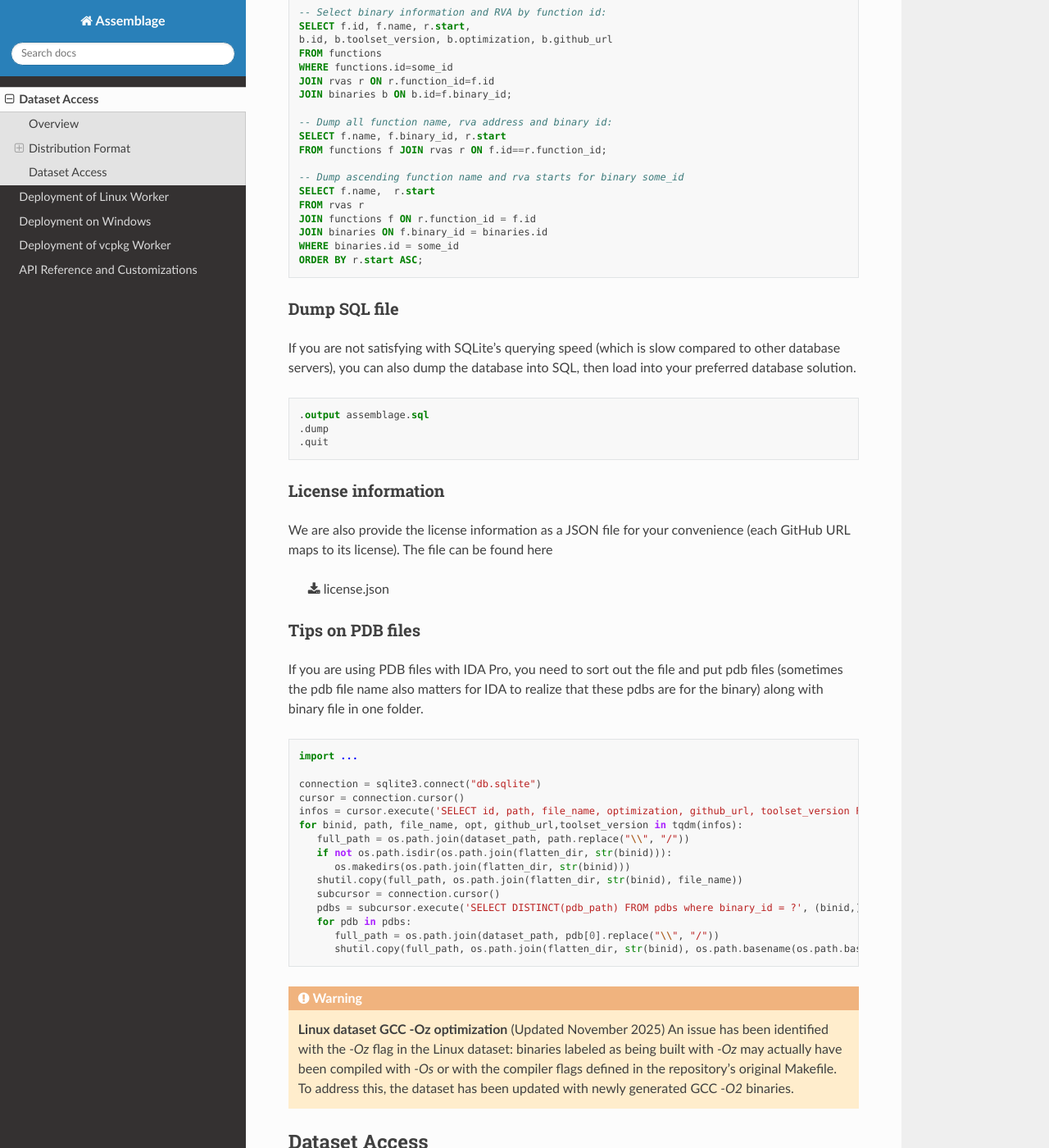
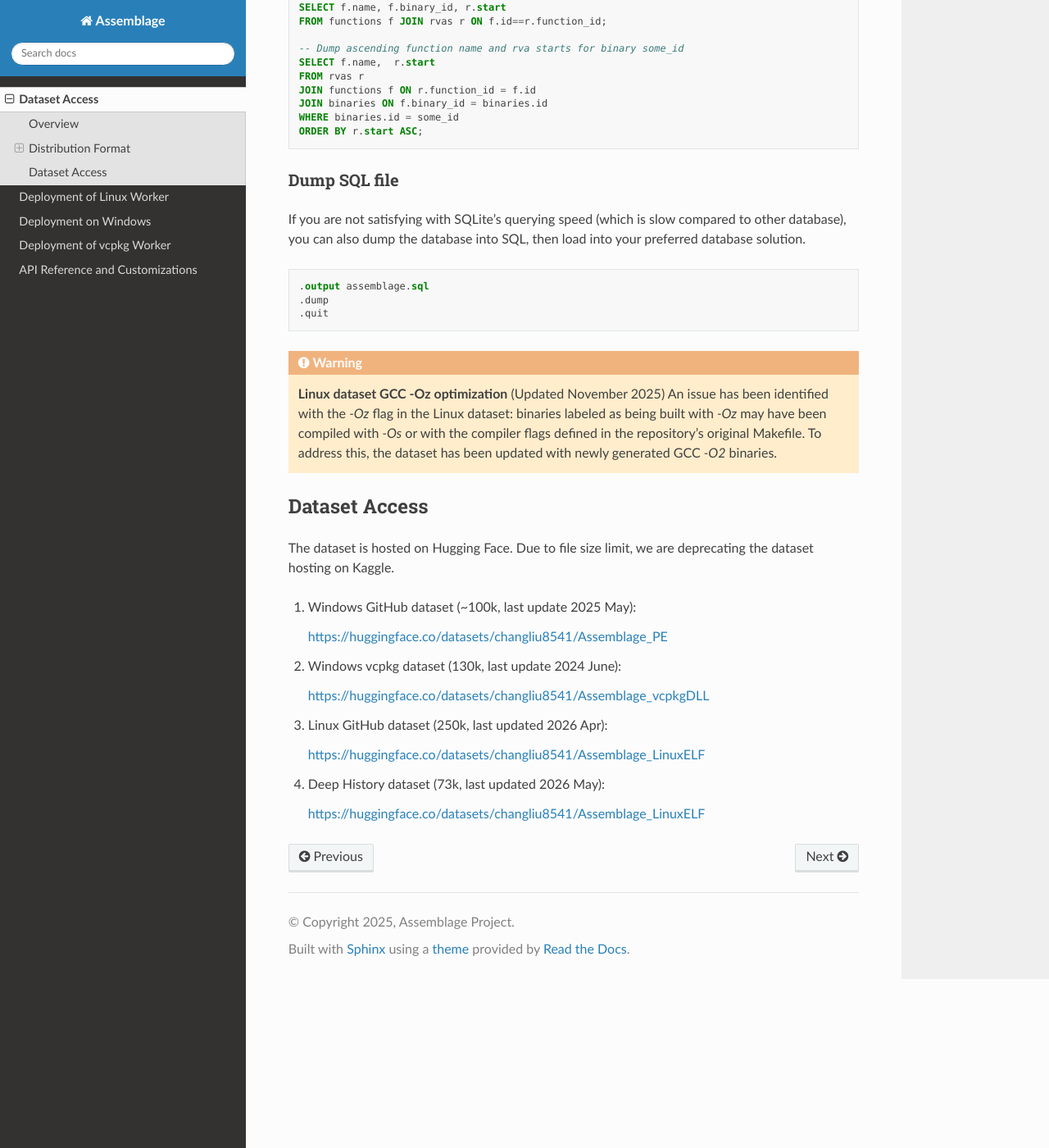
Before and after one commit to changliu98/AssemblageDocs, a Sphinx documentation site: the page built from docs/source/dataset.rst, in a window 1280 px wide and 1400 px high, scrolled down 2135 px. Shown: the whole window at 82% size. Built offline with Sphinx 7.4.7 and the Read the Docs theme 3.1.0, drawn with Linux system fonts in a browser that asks for light colours; some of the changed text lies outside the part shown.

Commit message:
Update dataset.rst

```diff
--- a/docs/source/dataset.rst
+++ b/docs/source/dataset.rst
@@ -13,17 +13,6 @@
 .. image:: assets/pipeline.png
   :width: 500
   :alt: Dataset generation pipeline
-
-
-+-------------+---------------+---------+-------+----------+
-| Data source | Compiler      | OS      | Count | Licensed |
-+=============+===============+=========+=======+==========+
-| GitHub      | Visual Studio | Windows | 960k  | 120k     |
-+-------------+---------------+---------+-------+----------+
-| GitHub      | GCC/Clang     | Linux   | 428k  | 211k     |
-+-------------+---------------+---------+-------+----------+
-| vcpkg       | Visual Studio | Windows | 130k  | 130k     |
-+-------------+---------------+---------+-------+----------+
 
 .. note::
    Currently we are only releasing binaries built from repositories that have license.
@@ -95,7 +84,7 @@
 
 Dump SQL file
 ~~~~~~~~~~~~~
-If you are not satisfying with SQLite's querying speed (which is slow compared to other database servers), you can also dump the database into SQL, then load into
+If you are not satisfying with SQLite's querying speed (which is slow compared to other database), you can also dump the database into SQL, then load into
 your preferred database solution.
 
 .. code-block:: sql
@@ -104,43 +93,9 @@
    .dump
    .quit
 
-License information
-~~~~~~~~~~~~~~~~~~
-
-We are also provide the license information as a JSON file for your convenience (each GitHub URL maps to its license). The file can be found here
-
-   :download:`license.json <assets/license.json>`
-
-
-Tips on PDB files
-~~~~~~~~~~~~~~~~~
-
-
-If you are using PDB files with IDA Pro,
-you need to sort out the file and put pdb files (sometimes the pdb file name also matters for IDA to realize that these pdbs are for the binary)
-along with binary file in one folder.
-
-.. code-block:: python
-
-   import ...
-
-   connection = sqlite3.connect("db.sqlite")
-   cursor = connection.cursor()
-   infos = cursor.execute('SELECT id, path, file_name, optimization, github_url, toolset_version FROM binaries;')
-   for binid, path, file_name, opt, github_url,toolset_version in tqdm(infos):
-      full_path = os.path.join(dataset_path, path.replace("\\", "/"))
-      if not os.path.isdir(os.path.join(flatten_dir, str(binid))):
-         os.makedirs(os.path.join(flatten_dir, str(binid)))
-      shutil.copy(full_path, os.path.join(flatten_dir, str(binid), file_name))
-      subcursor = connection.cursor()
-      pdbs = subcursor.execute('SELECT DISTINCT(pdb_path) FROM pdbs where binary_id = ?', (binid,))
-      for pdb in pdbs:
-         full_path = os.path.join(dataset_path, pdb[0].replace("\\", "/"))
-         shutil.copy(full_path, os.path.join(flatten_dir, str(binid), os.path.basename(os.path.basename(pdb[0]).split("_")[-1])))
-
 .. warning::
    **Linux dataset GCC -Oz optimization** (Updated November 2025)
-   An issue has been identified with the `-Oz` flag in the Linux dataset: binaries labeled as being built with `-Oz` may actually have been compiled with `-Os` or with the compiler flags defined in the repository's original Makefile. To address this, the dataset has been updated with newly generated GCC `-O2` binaries.
+   An issue has been identified with the `-Oz` flag in the Linux dataset: binaries labeled as being built with `-Oz` may have been compiled with `-Os` or with the compiler flags defined in the repository's original Makefile. To address this, the dataset has been updated with newly generated GCC `-O2` binaries.
 
 Dataset Access
 ----------------
@@ -148,21 +103,21 @@
 The dataset is hosted on Hugging Face.
 Due to file size limit, we are deprecating the dataset hosting on Kaggle.
 
-#. Sample dataset (~600 binaries, 500MB):
-
-   https://www.kaggle.com/datasets/changliuh7rfs5/assemblage-sample
-
-
-#. Windows GitHub dataset (~100k, last update 2025 May 27th):
+#. Windows GitHub dataset (~100k, last update 2025 May):
 
    https://huggingface.co/datasets/changliu8541/Assemblage_PE
 
 
-#. Windows vcpkg dataset (130k, last update 2024 June 12th):
+#. Windows vcpkg dataset (130k, last update 2024 June):
 
    https://huggingface.co/datasets/changliu8541/Assemblage_vcpkgDLL
 
 
-#. Linux GitHub dataset (250k, last updated 2026 Apr 5th):
+#. Linux GitHub dataset (250k, last updated 2026 Apr):
 
    https://huggingface.co/datasets/changliu8541/Assemblage_LinuxELF
+
+
+#. Deep History dataset (73k, last updated 2026 May):
+
+   https://huggingface.co/datasets/changliu8541/Assemblage_LinuxELF
```
